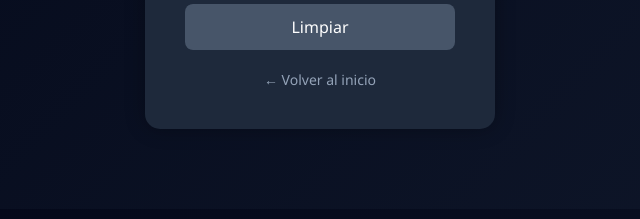
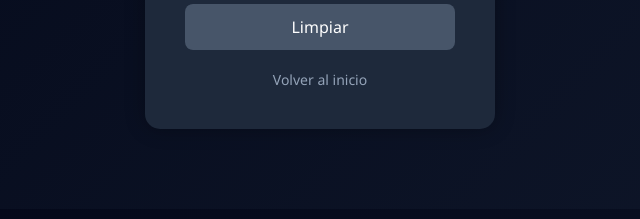
Before and after one commit to gabrielAguilar5/herramientas-web, a plain HTML site: page calculadora-promedio.html in a window 1280 px wide. Shown: the part 578-797 px from the top of the page, 320-960 px from the left. Drawn offline with Linux system fonts and the light colour scheme.

Commit message:
Update calculadora-promedio.html

```diff
--- a/calculadora-promedio.html
+++ b/calculadora-promedio.html
@@ -168,7 +168,7 @@ font-size:14px;
 <div id="resultado" class="resultado"></div>
 <div id="error" class="error"></div>
 
-<a class="back" href="index.html">← Volver al inicio</a>
+<a class="back" href="index.html">Volver al inicio</a>
 
 </div>
 
```
